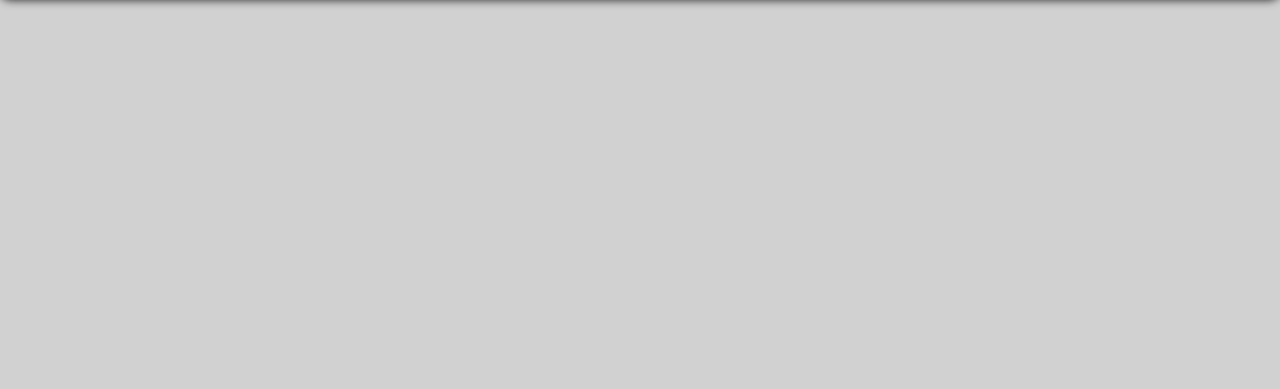
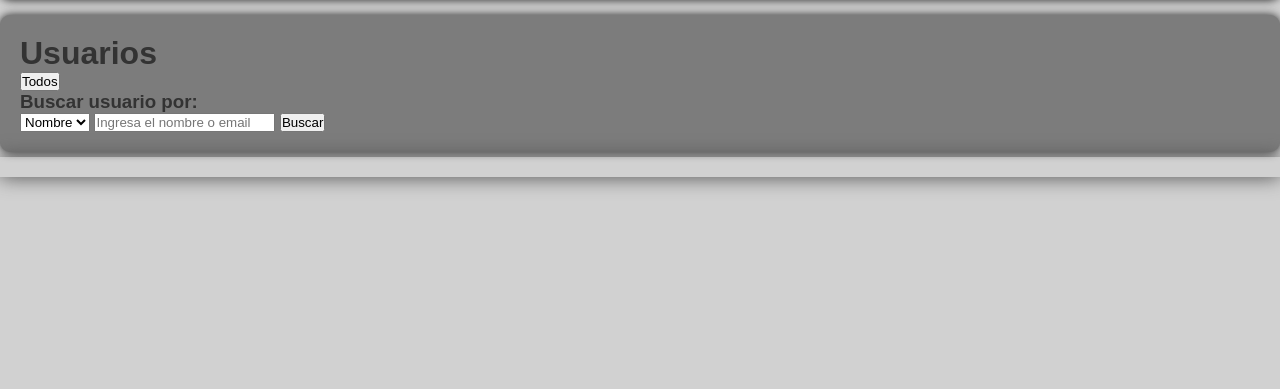
Before and after one commit to Salvador6699/AppContabilidad, a PHP site: page / in a window 1280 px wide. Shown: the part 45-434 px from the top of the page. Run offline with PHP 8.4, Linux system fonts and the light colour scheme; data that the repository does not hold is empty.

Commit message:
pruebas para ejecutar listar.view para obtener json pasando y no pasando parametros al controlador

```diff
--- a/backend/controllers/HomeController.php
+++ b/backend/controllers/HomeController.php
@@ -18,12 +18,20 @@ class HomeController extends ControllerViews
     }
     public function listar()
 {
-        // Obtiene todos los usuarios
+    // Verifica si se proporcionó un valor de búsqueda
+    $where = isset($_GET['filtro']) ? $_GET['filtro'] : null;
+    $filter = isset($_GET['buscador']) ? $_GET['buscador'] : null;
+    // Obtiene todos los usuarios o busca uno específico
+    if ($where) {
+        $usuarios = $this->usuariosModel->getByWhere($where,$filter); // Aquí asumo que getById puede recibir el id o nombre.
+    } else {
         $usuarios = $this->usuariosModel->getAll(null, null, 'ASC');
+    }
+
     // Mapeo de los nombres de las columnas que deseas cambiar
     $mapaColumnas = [
         'nomUsuario' => 'nombre',
-            'emailUsuario' => 'email', // Ejemplo de otra columna
+        'emailUsuario' => 'email',
         // Añade más columnas si es necesario
     ];
 
@@ -34,6 +42,7 @@ class HomeController extends ControllerViews
     $res->result = $usuariosRenombrados;
     echo json_encode($res);
 }
+
     public function about()
     {
 
--- a/backend/views/listar.view.php
+++ b/backend/views/listar.view.php
@@ -1,27 +1,17 @@
-<div id="usuario"></div>
+<div class="card">
+    <h1>Usuarios</h1>
+    <button onclick="todosUsuarios()">Todos</button><br>
+    <h3>Buscar usuario por:</h3>
+    <select name="filtrobuscador" id="filtrobuscador">
+        <option value="nomUsuario">Nombre</option>
+        <option value="emailUsuario">Email</option>
+    </select>
+    <input type="text" id="buscador" placeholder="Ingresa el nombre o email"
+           onfocus="limpiarInput(this)"
+           onkeydown="verificarEnter(event,()=>buscarUsuario())">
+    <button onclick="buscarUsuario()">Buscar</button>
+</div>
+<section class="cards" id="usuarios"></section>
 
-<script>
-    async function listarUsuarios() {
-        try {
-            // Hacer la solicitud a la API
-            let response = await fetch(BASE_URL+'listar');
-            let responseData = await response.json();
-
-            // Obtener el contenedor donde se mostrarán los usuarios
-            const usuario = document.getElementById('usuario');
-
-            // Recorrer la lista de usuarios y generar el HTML
-            responseData.result.forEach(element => {
-                // Insertar los datos dentro del contenedor
-                usuario.insertAdjacentHTML('beforeend',
-                `${element.email}
-                <hr>`);
-            });
-        } catch (error) {
-            console.error('Error al listar usuarios:', error); // Manejo de errores
-        }
-    }
-
-    // Llamar a la función para listar los usuarios
-    listarUsuarios();
-</script>
+<script src="/frontend/assets/js/usuarios.js"></script>
+<script src="/frontend/assets/js/inputs.js"></script>
--- /dev/null
+++ b/frontend/assets/js/inputs.js
@@ -0,0 +1,8 @@
+function limpiarInput(input) {
+    input.value = ''; // Vaciar el campo de texto
+}
+function verificarEnter(event,accion) {
+    if (event.key === 'Enter') { // Verifica si la tecla presionada es Enter
+        accion(); // Llama a la función buscarUsuario
+    }
+}
--- /dev/null
+++ b/frontend/assets/js/usuarios.js
@@ -0,0 +1,46 @@
+async function todosUsuarios() {
+    try {
+        // Hacer la solicitud a la API para listar todos los usuarios
+        let response = await fetch(BASE_URL + 'listar');
+        let responseData = await response.json();
+        mostrarUsuarios(responseData.result);
+    } catch (error) {
+        console.error('Error al listar usuarios:', error); // Manejo de errores
+    }
+}
+
+async function buscarUsuario() {
+    const buscador = document.getElementById('buscador').value; // Obtener el valor del buscador
+    const filtro = document.getElementById('filtrobuscador').value; // Obtener el filtro seleccionado
+    try {
+        // Hacer la solicitud a la API para buscar un usuario específico
+        let response = await fetch(`${BASE_URL}listar?buscador=${buscador}&filtro=${filtro}`);
+        let responseData = await response.json();
+        mostrarUsuarios(responseData.result);
+    } catch (error) {
+        console.error('Error al buscar usuario:', error); // Manejo de errores
+    }
+}
+
+function mostrarUsuarios(usuarios) {
+    // Obtener el contenedor donde se mostrarán los usuarios
+    const usuarioContainer = document.getElementById('usuarios');
+    usuarioContainer.innerHTML = ''; // Limpiar el contenedor antes de mostrar nuevos usuarios
+
+    // Verifica si hay usuarios para mostrar
+    if (usuarios.length === 0) {
+        usuarioContainer.insertAdjacentHTML('beforeend', '<p>No se encontraron usuarios.</p>');
+        return; // Salir de la función si no hay usuarios
+    }
+
+    // Recorrer la lista de usuarios y generar el HTML
+    usuarios.forEach(element => {
+        // Insertar los datos dentro del contenedor
+        usuarioContainer.insertAdjacentHTML('beforeend',
+            `<div class="card">
+                <h2>Usuario</h2>
+                <p>Nombre: ${element.nombre}</p>
+                <p>Email: ${element.email}</p>
+            </div>`);
+    });
+}
```
Lines whose indentation alone changed are shown as unchanged.
